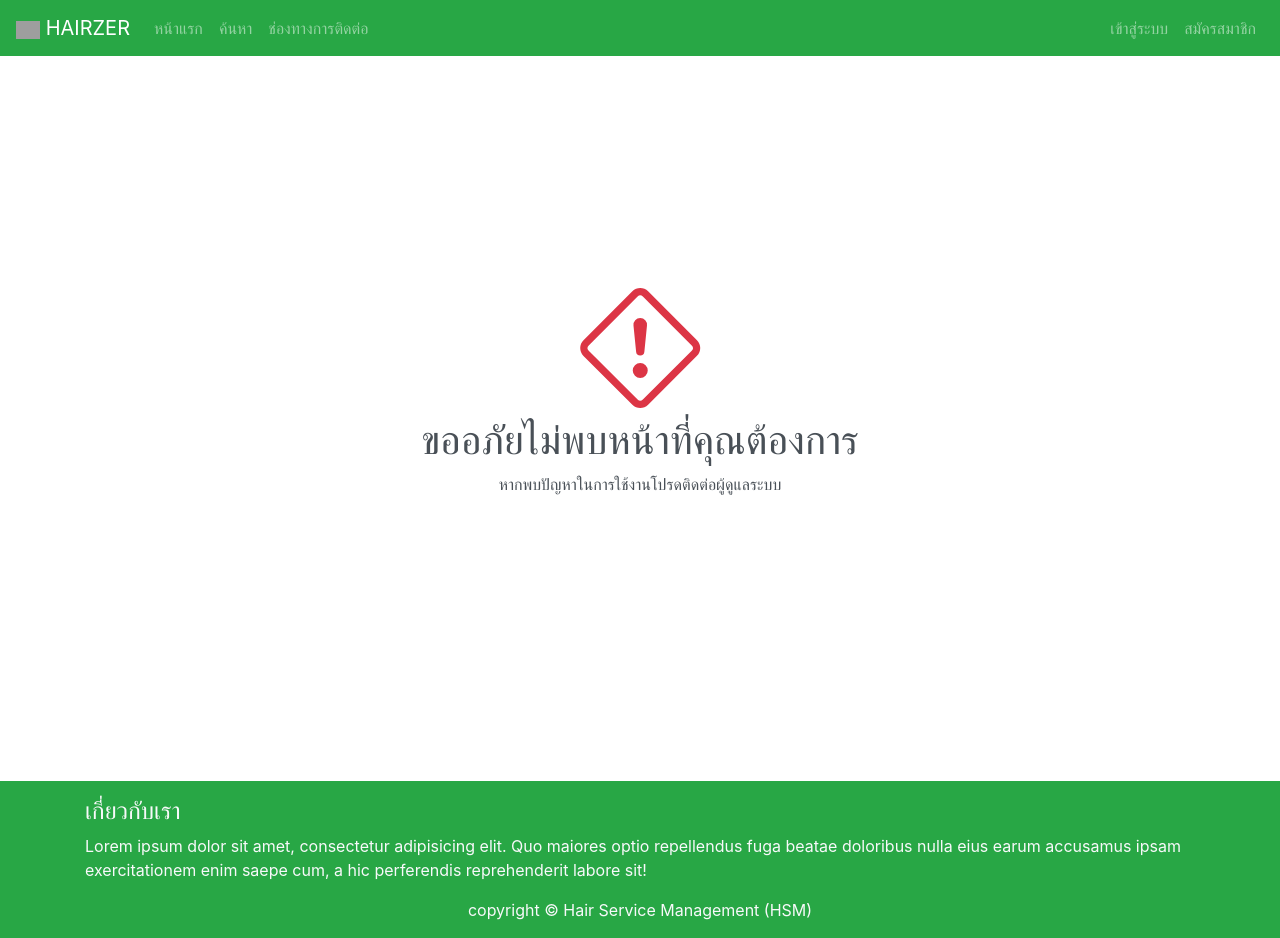
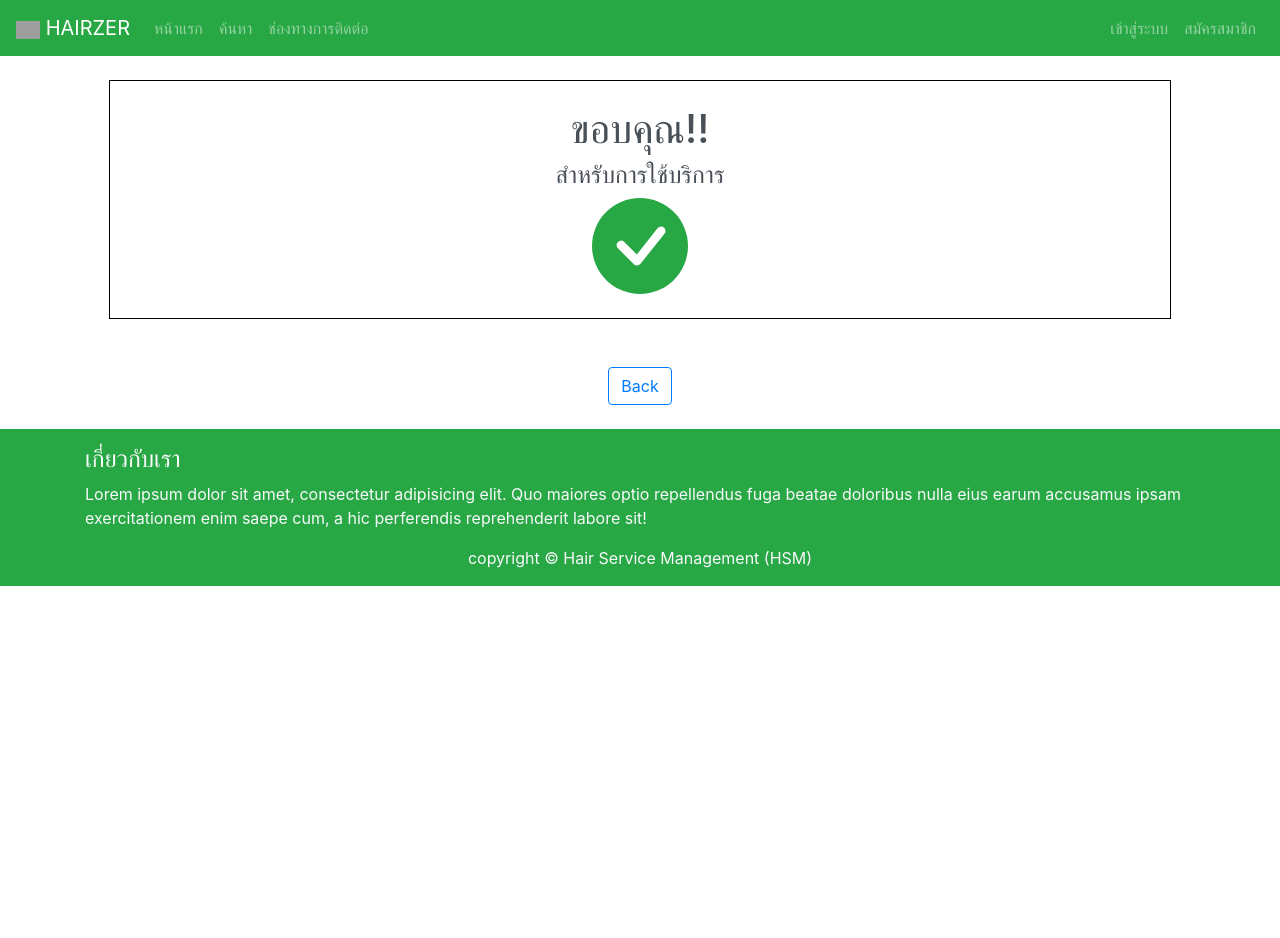
Before and after one commit to ussnllmn/Hairzer, a Vue app: page /paymentsuccess in a window 1280 px wide. Before the commit this address led to /error. After the commit the page ends 800 px from the top, so only its background shows below. Built offline with nearby package versions, Linux system fonts and the light colour scheme; no server answers; grey boxes are pictures that could not be loaded.

Commit message:
add PaymentSuccess page

```diff
--- a/src/router/index.js
+++ b/src/router/index.js
@@ -81,6 +81,13 @@ const routes = [
     name: 'PageNotFound',
     component: () => import('../views/404.vue'),
   },
+
+  {
+    path: '/paymentsuccess',
+    name: 'PaymentSuccess',
+    component: () => import('../views/PaymentSuccess.vue'),
+  },
+
 ]
 
 const router = new VueRouter({
--- /dev/null
+++ b/src/views/PaymentSuccess.vue
@@ -0,0 +1,24 @@
+<template>
+    <div class="PaymentSuccess">
+       <div class="text-center p-4 m-4" style="border:1px solid black;" >
+            <h1>
+                ขอบคุณ!!
+            </h1>
+
+            <h4>
+            สำหรับการใช้บริการ
+            </h4>
+
+            <div class="h2 mb-0">
+                <b-icon icon="check-circle-fill" variant="success" font-scale="3"></b-icon>
+
+            </div>
+       </div>
+
+       <div class="text-center p-4 "><b-button variant="outline-primary" @click="$router.push({name: 'Home'})"> Back </b-button></div>
+    </div>
+</template>
+
+<style scoped>
+
+</style>
```
